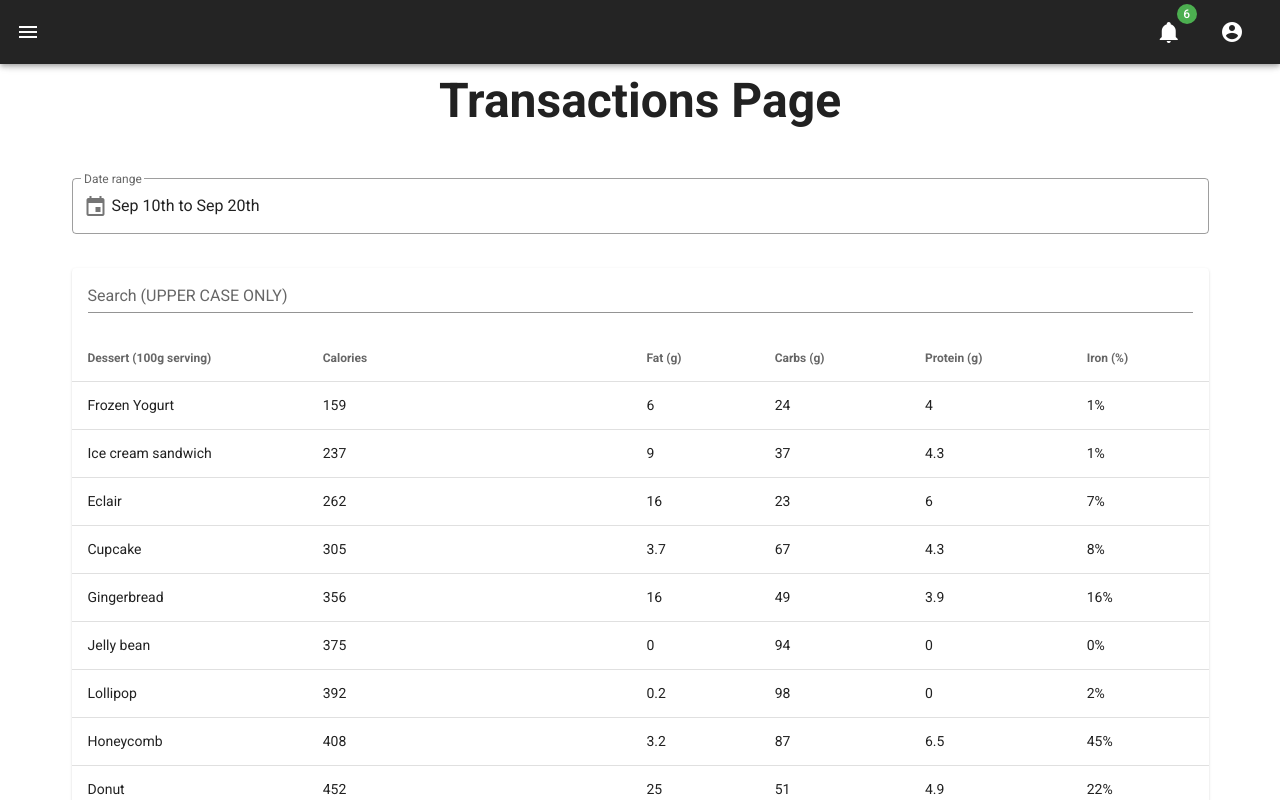
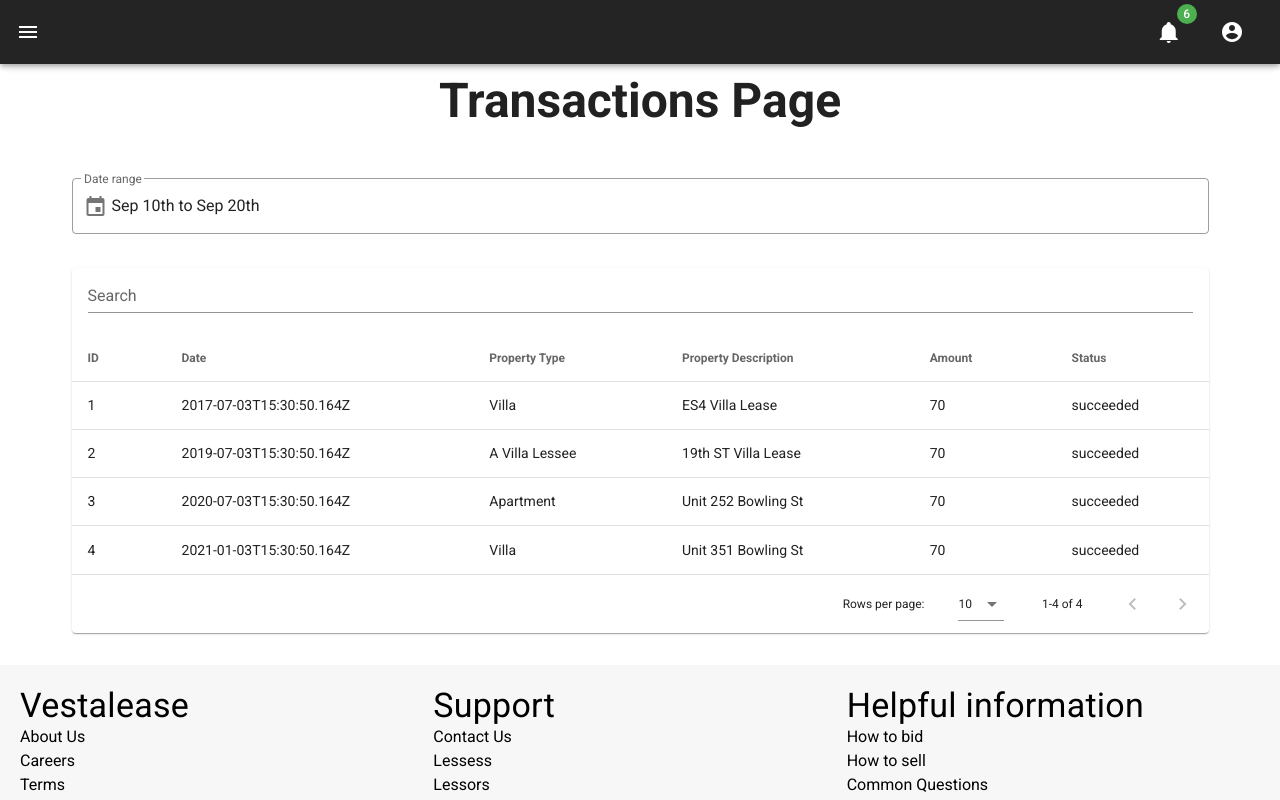
Before and after one commit to xtrone88/vesta-rental-mockup, a Vue app: page /account/transactions in a window 1280 px wide. Shown: the top 800 px of the page. Built offline with nearby package versions, Linux system fonts and the light colour scheme.

Commit message:
update transaction page data

```diff
--- a/src/data/transactions.js
+++ b/src/data/transactions.js
@@ -1,12 +1,53 @@
 export const sampleTransactions = [
   {
-    _id: '595a632a420d0d04002682b9',
+    id: 1,
     accountId: '563e0b6a08a2710e00057b82',
     amount: 70,
     currency: 'USD',
     createdAt: '2017-07-03T15:30:50.164Z',
     __v: 0,
     creditApplied: 2,
+    propertyType: 'Villa',
+    propertyDescription: 'ES4 Villa Lease',
+    status: 'succeeded',
+  },
+  {
+    id: 2,
+    accountId: '563e0b6a08a2710e00057b82',
+    amount: 70,
+    currency: 'USD',
+    createdAt: '2019-07-03T15:30:50.164Z',
+    __v: 0,
+    creditApplied: 2,
+    propertyType: 'A Villa Lessee',
+    propertyDescription: '19th ST Villa Lease',
+
+    status: 'succeeded',
+  },
+  {
+    id: 3,
+    accountId: '563e0b6a08a2710e00057b82',
+    amount: 70,
+    currency: 'USD',
+    createdAt: '2020-07-03T15:30:50.164Z',
+    __v: 0,
+    creditApplied: 2,
+    propertyType: 'Apartment',
+    propertyDescription: 'Unit 252 Bowling St',
+
+    status: 'succeeded',
+  },
+  {
+    id: 4,
+    accountId: '563e0b6a08a2710e00057b82',
+    amount: 70,
+    currency: 'USD',
+    createdAt: '2021-01-03T15:30:50.164Z',
+    __v: 0,
+    creditApplied: 2,
+    propertyType: 'Villa',
+    propertyDescription: 'Unit 351 Bowling St',
+
     status: 'succeeded',
   },
 ];
--- a/src/pages/lessee/transactions.vue
+++ b/src/pages/lessee/transactions.vue
@@ -32,31 +32,14 @@
 
           <v-data-table
             :headers="headers"
-            :items="desserts"
+            :items="transactions"
             item-key="name"
             class="elevation-1"
             :search="search"
             :custom-filter="filterOnlyCapsText"
           >
             <template v-slot:top>
-              <v-text-field
-                v-model="search"
-                label="Search (UPPER CASE ONLY)"
-                class="mx-4"
-              />
-            </template>
-            <template v-slot:[`body.append`]>
-              <tr>
-                <td />
-                <td>
-                  <v-text-field
-                    v-model="calories"
-                    type="number"
-                    label="Less than"
-                  />
-                </td>
-                <td colspan="4" />
-              </tr>
+              <v-text-field v-model="search" label="Search" class="mx-4" />
             </template>
           </v-data-table>
         </v-col>
@@ -68,6 +51,7 @@
 
 <script>
 import moment from "moment";
+import { sampleTransactions } from "../../data/transactions";
 
 export default {
   name: "TransactionsPage",
@@ -76,89 +60,7 @@ export default {
   data: () => ({
     dates: ["2019-09-10", "2019-09-20"],
     search: "",
-    calories: "",
-    desserts: [
-      {
-        name: "Frozen Yogurt",
-        calories: 159,
-        fat: 6.0,
-        carbs: 24,
-        protein: 4.0,
-        iron: "1%",
-      },
-      {
-        name: "Ice cream sandwich",
-        calories: 237,
-        fat: 9.0,
-        carbs: 37,
-        protein: 4.3,
-        iron: "1%",
-      },
-      {
-        name: "Eclair",
-        calories: 262,
-        fat: 16.0,
-        carbs: 23,
-        protein: 6.0,
-        iron: "7%",
-      },
-      {
-        name: "Cupcake",
-        calories: 305,
-        fat: 3.7,
-        carbs: 67,
-        protein: 4.3,
-        iron: "8%",
-      },
-      {
-        name: "Gingerbread",
-        calories: 356,
-        fat: 16.0,
-        carbs: 49,
-        protein: 3.9,
-        iron: "16%",
-      },
-      {
-        name: "Jelly bean",
-        calories: 375,
-        fat: 0.0,
-        carbs: 94,
-        protein: 0.0,
-        iron: "0%",
-      },
-      {
-        name: "Lollipop",
-        calories: 392,
-        fat: 0.2,
-        carbs: 98,
-        protein: 0,
-        iron: "2%",
-      },
-      {
-        name: "Honeycomb",
-        calories: 408,
-        fat: 3.2,
-        carbs: 87,
-        protein: 6.5,
-        iron: "45%",
-      },
-      {
-        name: "Donut",
-        calories: 452,
-        fat: 25.0,
-        carbs: 51,
-        protein: 4.9,
-        iron: "22%",
-      },
-      {
-        name: "KitKat",
-        calories: 518,
-        fat: 26.0,
-        carbs: 65,
-        protein: 7,
-        iron: "6%",
-      },
-    ],
+    transactions: sampleTransactions,
   }),
 
   computed: {
@@ -169,25 +71,12 @@ export default {
     },
     headers() {
       return [
-        {
-          text: "Dessert (100g serving)",
-          align: "start",
-          sortable: false,
-          value: "name",
-        },
-        {
-          text: "Calories",
-          value: "calories",
-          filter: (value) => {
-            if (!this.calories) return true;
-
-            return value < parseInt(this.calories);
-          },
-        },
-        { text: "Fat (g)", value: "fat" },
-        { text: "Carbs (g)", value: "carbs" },
-        { text: "Protein (g)", value: "protein" },
-        { text: "Iron (%)", value: "iron" },
+        { text: "ID", value: "id" },
+        { text: "Date", value: "createdAt" },
+        { text: "Property Type", value: "propertyType" },
+        { text: "Property Description", value: "propertyDescription" },
+        { text: "Amount", value: "amount" },
+        { text: "Status", value: "status" },
       ];
     },
   },
```
